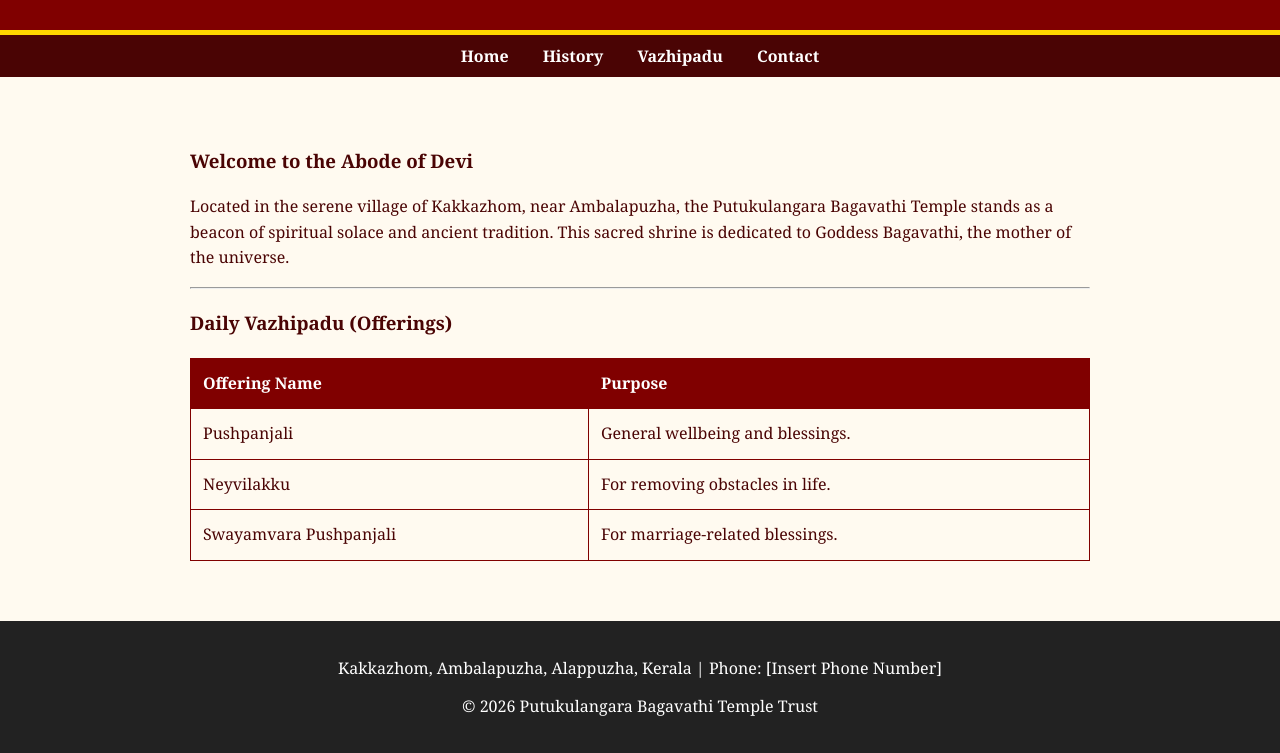
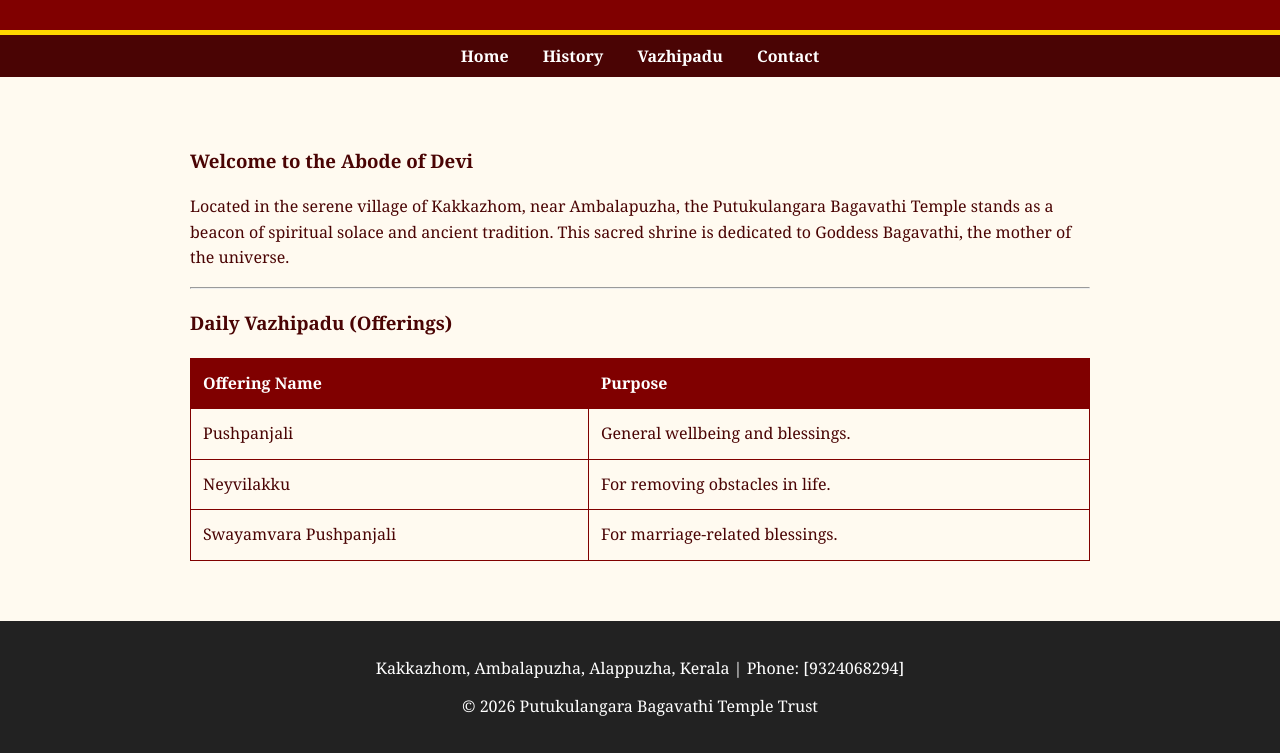
Before and after one commit to sridharhariharan67-ui/Puthukulangara-Temple, a plain HTML site: page Index.html in a window 1280 px wide. Shown: the part 173-926 px from the top of the page. Drawn offline with Linux system fonts and the light colour scheme.

Commit message:
Update Index.html

```diff
--- a/Index.html
+++ b/Index.html
@@ -63,9 +63,10 @@
 </div>
 
 <footer>
-    <p>Kakkazhom, Ambalapuzha, Alappuzha, Kerala | Phone: [Insert Phone Number]</p>
+    <p>Kakkazhom, Ambalapuzha, Alappuzha, Kerala | Phone: [9324068294] </p>
     <p>&copy; 2026 Putukulangara Bagavathi Temple Trust</p>
 </footer>
 
 </body>
+
 </html>
```
